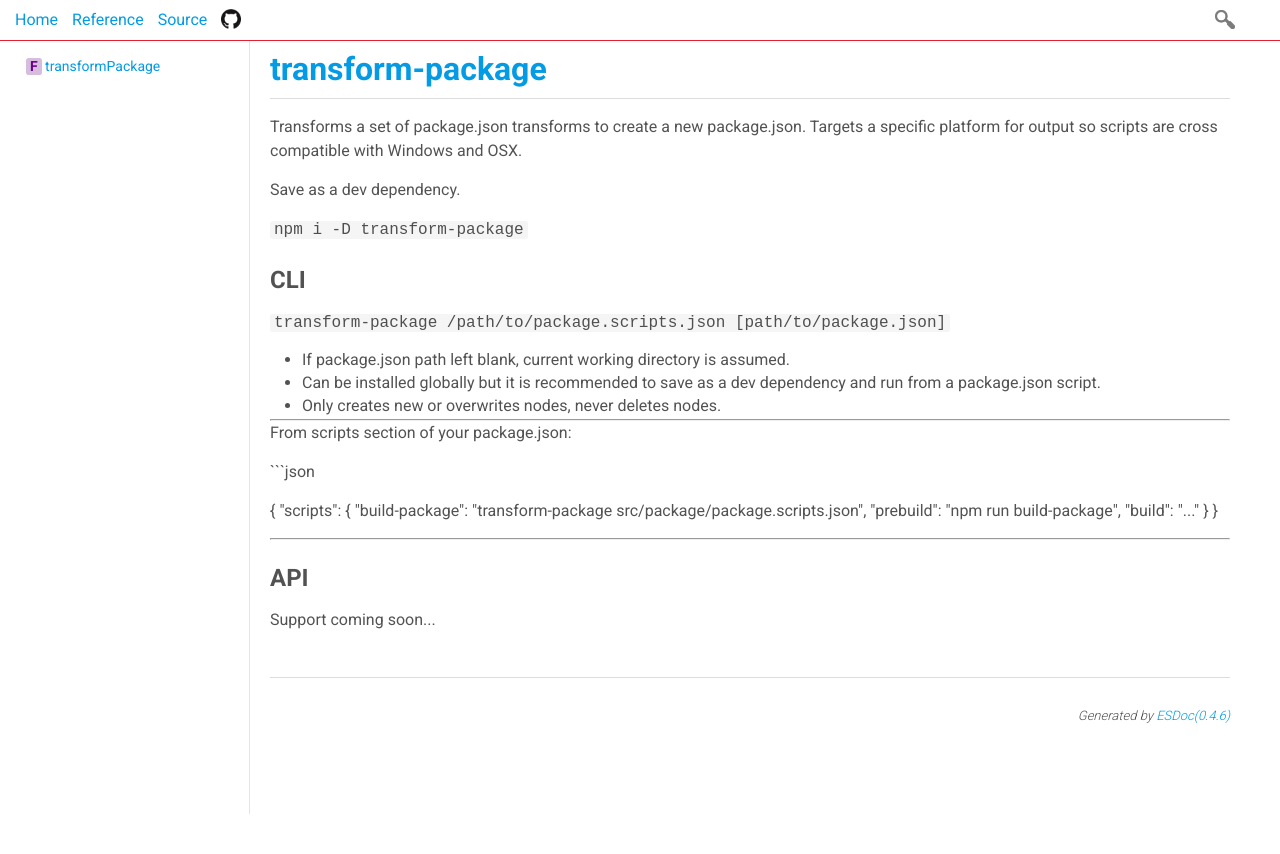
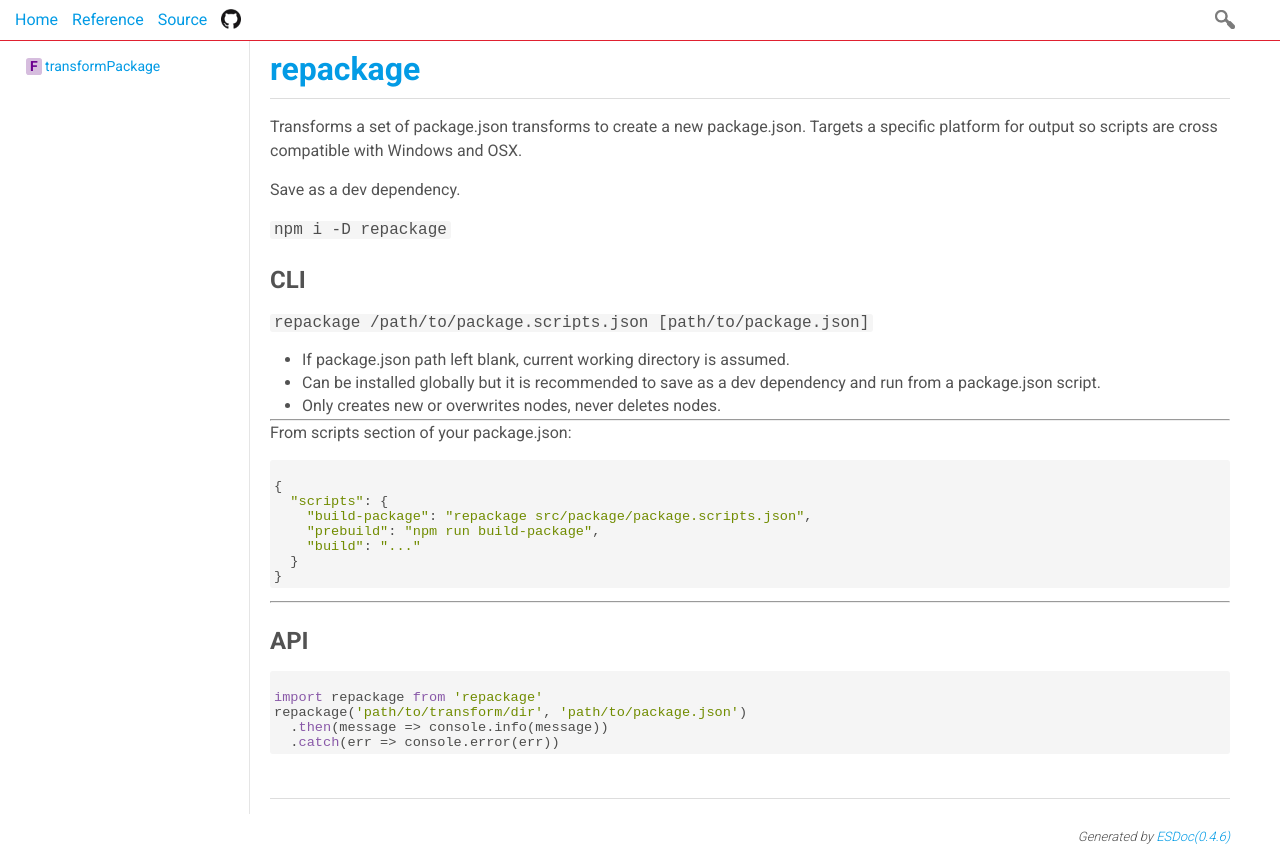
Before and after one commit to cchamberlain/repackage, a website: page doc/index.html in a window 1280 px wide. Before the commit the page ends 800 px from the top, so only its background shows below. Drawn offline with Linux system fonts and the light colour scheme.

Commit message:
doc-release

````diff
--- a/doc/index.html
+++ b/doc/index.html
@@ -3,7 +3,7 @@
 <head>
   <meta charset="utf-8">
   <base data-ice="baseUrl">
-  <title data-ice="title">transform-package API Document</title>
+  <title data-ice="title">repackage API Document</title>
   <link type="text/css" rel="stylesheet" href="css/style.css">
   <link type="text/css" rel="stylesheet" href="css/prettify-tomorrow.css">
   <script src="script/prettify/prettify.js"></script>
@@ -19,7 +19,7 @@
   <a href="identifiers.html">Reference</a>
   <a href="source.html">Source</a>
 
-  <a data-ice="repoURL" href="https://github.com/cchamberlain/transform-package" class="repo-url-github">Repository</a>
+  <a data-ice="repoURL" href="https://github.com/cchamberlain/repackage" class="repo-url-github">Repository</a>
   <div class="search-box">
   <span>
     <img src="./image/search.png">
@@ -37,12 +37,12 @@
 </div>
 </nav>
 
-<div class="content" data-ice="content"><div data-ice="index" class="github-markdown"><h1 id="-transform-package-https-npmjs-com-packages-transform-package-"><a href="https://npmjs.com/packages/transform-package">transform-package</a></h1>
+<div class="content" data-ice="content"><div data-ice="index" class="github-markdown"><h1 id="-repackage-https-npmjs-com-packages-repackage-"><a href="https://npmjs.com/packages/repackage">repackage</a></h1>
 <p>Transforms a set of package.json transforms to create a new package.json. Targets a specific platform for output so scripts are cross compatible with Windows and OSX.</p>
 <p>Save as a dev dependency.</p>
-<p><code>npm i -D transform-package</code></p>
+<p><code>npm i -D repackage</code></p>
 <h3 id="cli">CLI</h3>
-<p><code>transform-package /path/to/package.scripts.json [path/to/package.json]</code></p>
+<p><code>repackage /path/to/package.scripts.json [path/to/package.json]</code></p>
 <ul>
 <li>If package.json path left blank, current working directory is assumed.</li>
 <li>Can be installed globally but it is recommended to save as a dev dependency and run from a package.json script.</li>
@@ -50,17 +50,23 @@
 </ul>
 <hr>
 <p>From scripts section of your package.json:</p>
-<p>```json</p>
-<p>{
+<pre><code class="lang-json"><code class="source-code prettyprint">
+{
   &quot;scripts&quot;: {
-    &quot;build-package&quot;: &quot;transform-package src/package/package.scripts.json&quot;,
+    &quot;build-package&quot;: &quot;repackage src/package/package.scripts.json&quot;,
     &quot;prebuild&quot;: &quot;npm run build-package&quot;,
     &quot;build&quot;: &quot;...&quot;
   }
-}</p>
+}</code>
+</code></pre>
 <hr>
 <h3 id="api">API</h3>
-<p>Support coming soon...</p>
+<pre><code class="lang-js"><code class="source-code prettyprint">
+import repackage from &apos;repackage&apos;
+repackage(&apos;path/to/transform/dir&apos;, &apos;path/to/package.json&apos;)
+  .then(message =&gt; console.info(message))
+  .catch(err =&gt; console.error(err))</code>
+</code></pre>
 </div>
 </div>
 
--- a/doc/script/search_index.js
+++ b/doc/script/search_index.js
@@ -1,8 +1,8 @@
 window.esdocSearchIndex = [
   [
-    "transform-package~transformpackage",
+    "repackage~transformpackage",
     "function/index.html#static-function-transformPackage",
-    "<span>transformPackage</span> <span class=\"search-result-import-path\">transform-package</span>",
+    "<span>transformPackage</span> <span class=\"search-result-import-path\">repackage</span>",
     "function"
   ],
   [
````
Also changed, not shown: doc/dump.json (+8 -8 lines), doc/file/lib/index.js.html (+4 -4 lines), doc/function/index.html (+3 -3 lines), doc/identifiers.html (+2 -2 lines), doc/package.json (+8 -7 lines), doc/source.html (+4 -4 lines), doc/ast/source/index.js.json.
